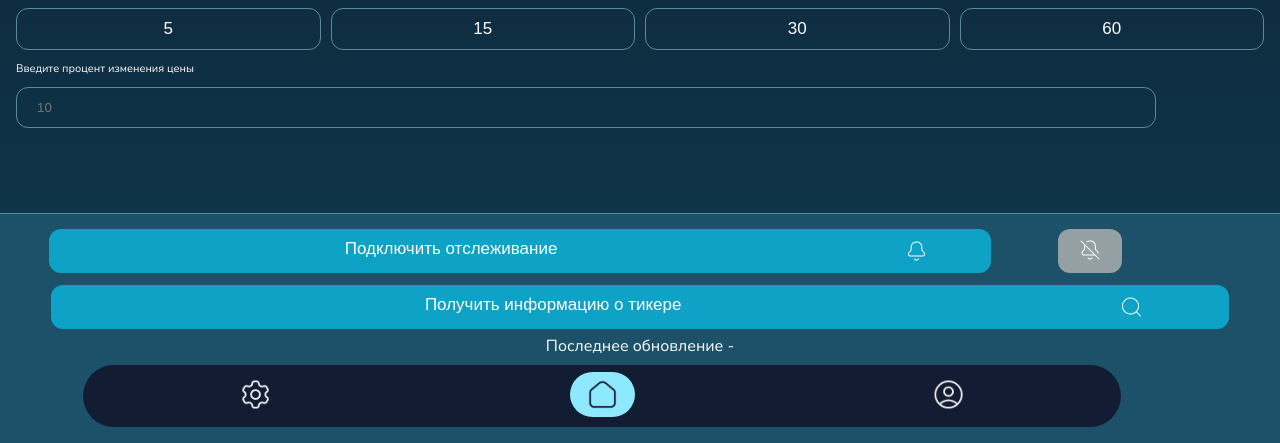
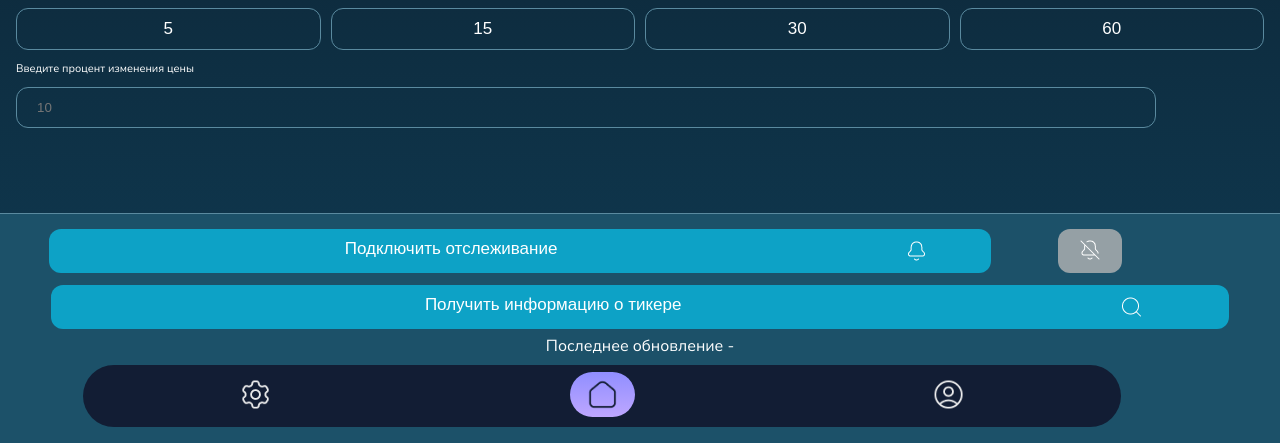
Before and after one commit to SmartAnalyticsApp/SmartAnalytics, a website: page impulse.html in a window 1280 px wide. Shown: the part 357-800 px from the top of the page. Drawn offline with nearby package versions, Linux system fonts and the light colour scheme.

Commit message:
Update impulse.css

```diff
--- a/css/impulse.css
+++ b/css/impulse.css
@@ -317,7 +317,7 @@ footer img{
     padding: 5px 0px;
 }
 .active-btn{
-    background-color: #8EE9FF;
+    background: linear-gradient(to bottom, #908EFF, #BEA7FF) no-repeat;
     border-radius: 50px;
     padding: 5px 15px;
 }
```
